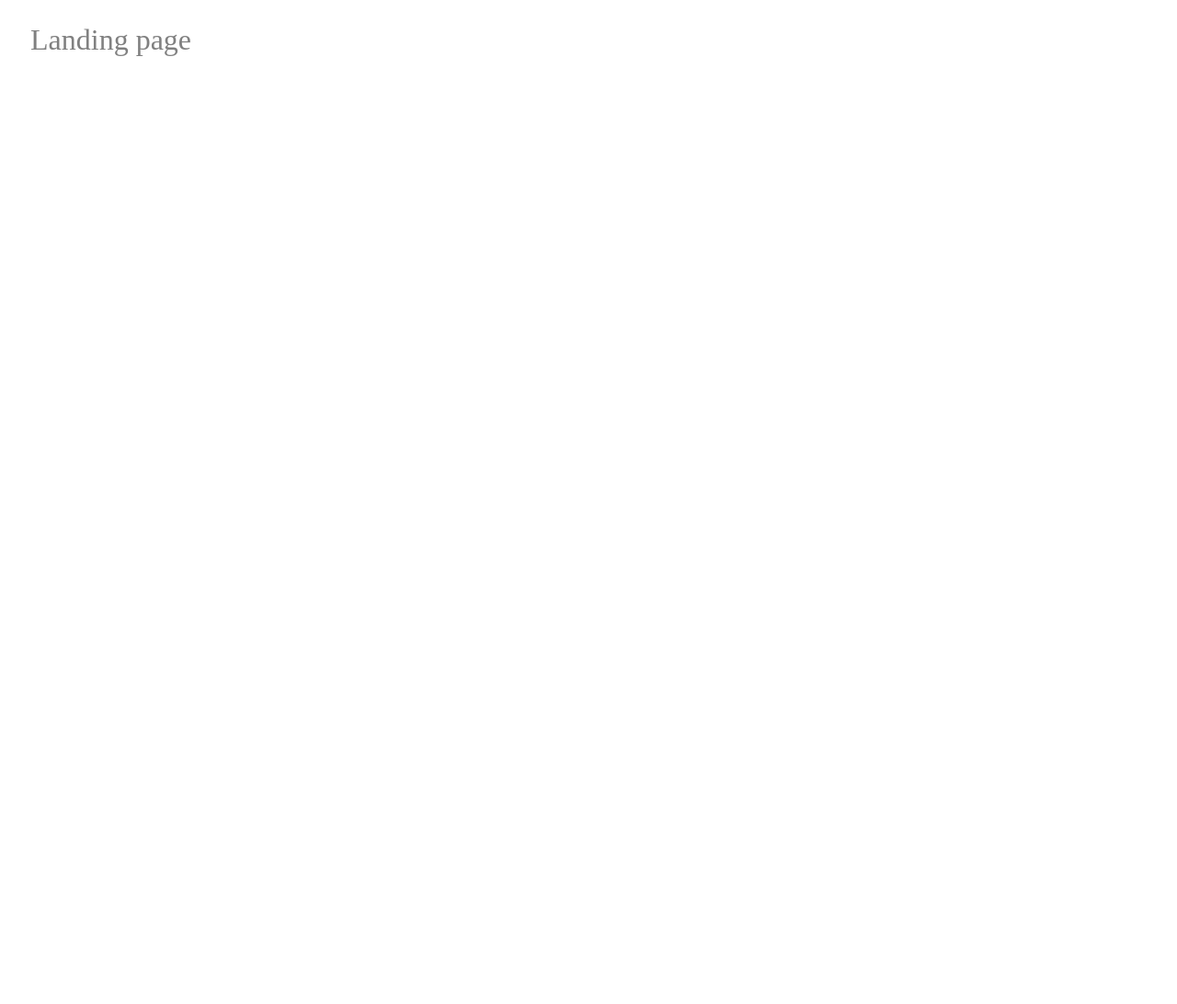
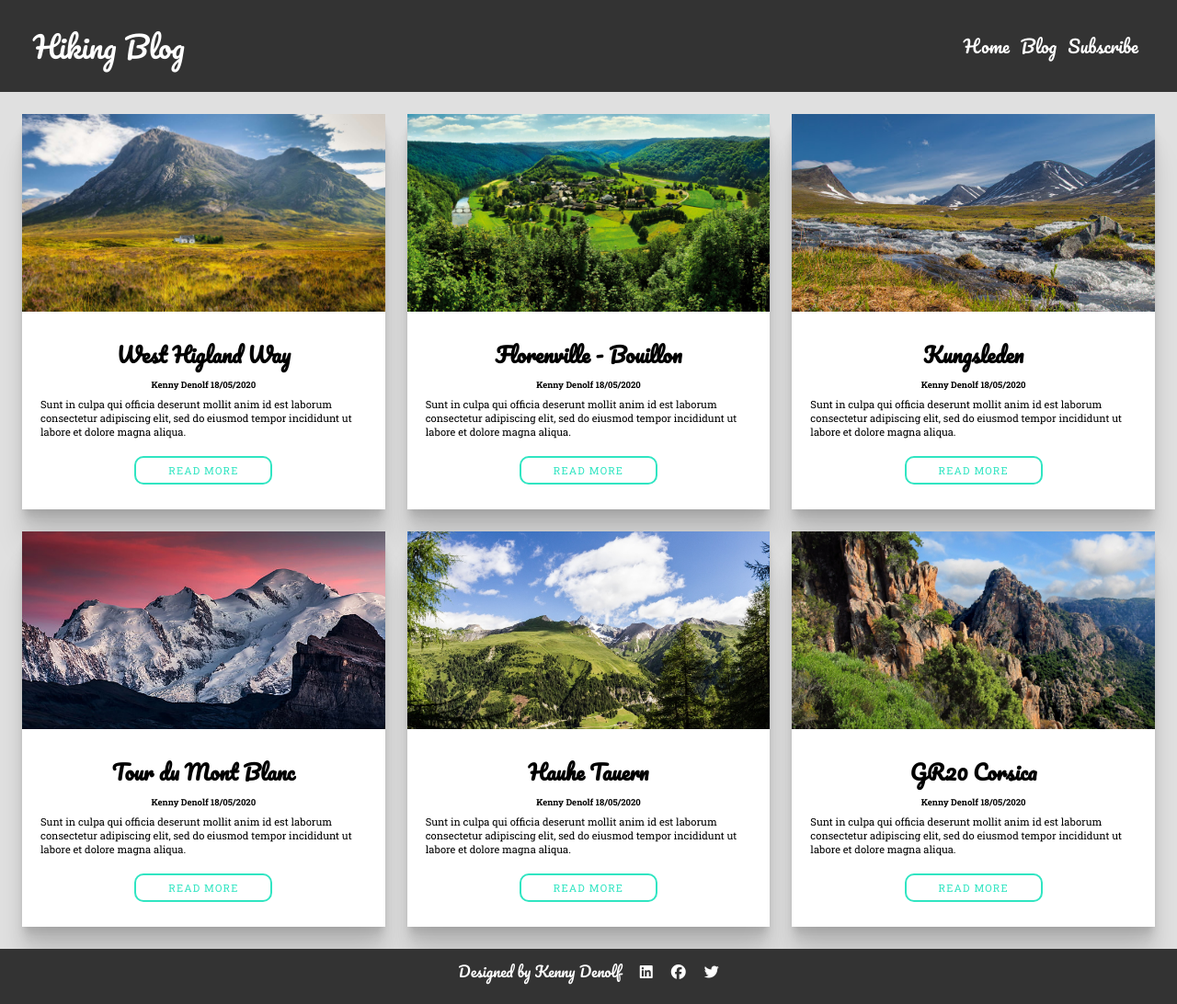
Before and after one commit to kennydenolf/personal-blog-website, a plain HTML site: page index.html in a window 1280 px wide. Shown: the whole page at 92% size. Before the commit the page ends 800 px from the top, so only its background shows below. Drawn offline with Linux system fonts and the light colour scheme.

Commit message:
V0.5 Homepage
Homepage

```diff
--- /dev/null
+++ b/css/button.css
@@ -0,0 +1,25 @@
+.read-more-btn{
+    display: inline-block;
+    cursor: pointer;
+    transition: all 0.2s;
+    background-color: transparent;
+    width: 150px;
+    padding: 6px;
+    margin-top: 12px;
+    border: 2px solid #30E5C2;
+    border-radius: 10px;
+    color: #30E5C2;
+    font-family: "Roboto Slab",serif;
+    font-size: 0.7em;
+    letter-spacing: 0.1em;
+    text-align: center;
+    text-transform: uppercase;
+    font-weight: 500;
+    transition: transform .5s;
+}
+
+.read-more-btn:hover{
+    background-color: #30E5C2;
+    color: #fff;
+    transform: scale(1.05);
+}
--- /dev/null
+++ b/css/card.css
@@ -0,0 +1,105 @@
+@import "button.css";
+
+.card {
+    display: flex;
+    flex-direction: column;
+    height: 430px;
+    justify-content: top;
+    align-items: center;
+    border-radius: 10px;
+    background-color: white;
+    box-shadow:
+    0 2.8px 2.2px rgba(0, 0, 0, 0.034),
+    0 6.7px 5.3px rgba(0, 0, 0, 0.048),
+    0 12.5px 10px rgba(0, 0, 0, 0.06),
+    0 22.3px 17.9px rgba(0, 0, 0, 0.072),
+    0 41.8px 33.4px rgba(0, 0, 0, 0.086);
+
+}
+
+#card-1 {
+    grid-area: card-1;
+}
+#card-2 {
+    grid-area: card-2;
+}
+#card-3 {
+    grid-area: card-3;
+}
+#card-4 {
+    grid-area: card-4;
+}
+#card-5 {
+    grid-area: card-5;
+}
+#card-6 {
+    grid-area: card-6;
+}
+
+.card-container {
+    display: flex;
+    justify-content: space-evenly;
+    flex-direction: column;
+    align-items: center;
+    width: 100%;
+    height: 50%;
+    background-color: white;
+    padding: 20px;
+
+}
+
+.card-image {
+    width: 100%;
+    height: 50%;
+
+    background-position: center;
+    background-size: cover;
+    background-repeat: no-repeat;
+
+}
+
+#image-card-1 {
+    background-image: url("../img/westhighlandway.jpg");
+}
+
+#image-card-2 {
+    background-image: url("../img/ardennen.jpg");
+}
+
+#image-card-3 {
+    background-image: url("../img/kungsleden.jpg");
+}
+
+#image-card-4 {
+    background-image: url("../img/montblanc.jpg");
+}
+
+#image-card-5 {
+    background-image: url("../img/tauern.jpg");
+}
+
+#image-card-6 {
+    background-image: url("../img/corsica.jpg");
+}
+
+.blog-post-title {
+    font-size: 1.4em;
+    font-family: 'Pacifico', cursive;
+    text-align: center;
+    transition: transform .2s;
+}
+
+.blog-post-title:hover {
+    color: #30e5c2;
+    transform: scale(1.05);
+}
+
+.blog-creation-info {
+    font-size: 0.6em;
+    font-family: 'Roboto Slab',serif;
+    text-align: center;
+}
+.blog-post-summary {
+    font-size: 0.7em;
+    font-family: 'Roboto Slab',serif;
+}
--- /dev/null
+++ b/css/footer.css
@@ -0,0 +1,26 @@
+footer {
+    grid-area: ft;
+    background-color:#333;
+    text-align:center;
+    font-family: 'Pacifico', cursive;
+    font-size: 1em;
+    color: #fff;
+    padding-top: 10px;
+
+}
+
+.designed-by{
+    display: flex;
+    flex-direction: row;
+    justify-content: center;
+    align-items: center;
+}
+
+.fab {
+    color: #fff;
+    margin-left: 20px;
+}
+
+.fab:hover {
+    color: #30e5c2;
+}
--- /dev/null
+++ b/css/index.css
@@ -0,0 +1,71 @@
+@import "style.css";
+@import "nav.css";
+@import "card.css";
+@import "footer.css";
+
+* {
+    margin:0;
+    padding:0;
+    box-sizing: border-box;
+}
+
+body {background-color: #E0E0E0;}
+
+.grid-container {
+    display: grid;
+    grid-template-columns: 1fr;
+    grid-template-rows: 100px auto 60px;
+    margin:0;
+    grid-template-areas:
+    "nav"
+    "posts"
+    "ft";
+}
+
+/* small Screens */
+.posts {
+    display: grid;
+    grid-template-columns: 1fr;
+    gap:12px;
+    margin:12px;
+    grid-template-areas:
+    "card-1"
+    "card-2"
+    "card-3"
+    "card-4"
+    "card-5"
+    "card-6"
+    ;
+
+}
+
+/* Medium Screens */
+@media (min-width: 600px) and (max-width:900px) {
+    .posts {
+        grid-template-columns: repeat(2, 1fr);
+        gap: 24px;
+        margin: 24px;
+        grid-template-areas:
+        "card-1 card-2"
+        "card-3 card-4"
+        "card-5 card-6"
+        ;
+    }
+}
+
+/* Large Screens */
+@media (min-width: 901px) {
+    .posts {
+        grid-template-columns: repeat(3, 1fr);
+        margin:24px;
+        gap: 24px;
+        grid-template-areas:
+        "card-1 card-2 card-3"
+        "card-4 card-5 card-6"
+        ;
+    }
+}
+
+.posts{
+    grid-area: posts;
+}
--- /dev/null
+++ b/css/nav.css
@@ -0,0 +1,109 @@
+/* small Screens */
+
+nav {
+    grid-area: nav;
+    background-color:#333;
+    display: flex;
+    flex-flow: row wrap;
+    width: 100%;
+    height: 100px;
+    padding-left: 36px;
+    padding-right: 36px;
+    position: fixed;
+}
+
+.nav-box-title {
+    display: flex;
+    flex-flow: row wrap;
+    width: 100%;
+    justify-content: center;
+    align-items: center;
+}
+
+.nav-title {
+    font-family: 'Pacifico', cursive;
+    font-size: 2em;
+    color: #fff;
+    text-decoration: none;
+}
+
+.nav-title:hover {
+    color: #30e5c2;
+}
+
+.nav-box-pages{
+    display: flex;
+    flex-flow: row wrap;
+    width: 100%;
+    justify-content: space-evenly;
+    align-items: top;
+}
+
+nav ul {
+    list-style-type: none;
+    text-align: top;
+
+}
+
+.nav-page-link {
+    list-style-type: none;
+    color: #fff;
+    text-decoration: none;
+    margin: 6px;
+    font-family: 'Pacifico', cursive;
+    font-size: 1.2em;
+}
+
+.nav-page-link:hover {
+    color: #30e5c2;
+}
+
+/* Medium Screens */
+@media (min-width: 600px) and (max-width:900px) {
+
+    nav {
+        height: 100px;
+    }
+
+    .nav-box-title {
+        width: 40%;
+        justify-content: flex-start;
+        align-items: center;
+    }
+
+    .nav-title {
+        text-align: center;
+    }
+
+    .nav-box-pages{
+        width: 60%;
+        justify-content: flex-end;
+        align-items: center;
+    }
+
+}
+
+
+/* Large Screens */
+@media (min-width: 901px) {
+    nav {
+        height: 100px;
+    }
+
+    .nav-box-title {
+        width: 40%;
+        justify-content: flex-start;
+        align-items: center;
+    }
+
+    .nav-title {
+        text-align: center;
+    }
+
+    .nav-box-pages{
+        width: 60%;
+        justify-content: flex-end;
+        align-items: center;
+    }
+
+}
--- a/index.html
+++ b/index.html
@@ -1,18 +1,114 @@
 <!DOCTYPE html>
 <html>
-
 <head>
     <meta charset="UTF-8">
-    <link rel="stylesheet" type="text/css" href="styles.css" />
-    <title>My Personal Blog</title>
-    <meta name="personal-blog" content="Example" />
-    <style>
-
-    </style>
+    <meta name="viewport" content="width=device-width, initial-scale=1.0">
+    <link rel="stylesheet" href="css/index.css" type="text/css">
+    <script src="https://kit.fontawesome.com/c29fad4aad.js" crossorigin="anonymous"></script>
+    <link href="https://fonts.googleapis.com/css2?family=Pacifico&family=Roboto+Slab:wght@400;700&family=Roboto:ital,wght@0,300;0,400;0,700;1,300;1,400&display=swap" rel="stylesheet">
+    <title>Hiking blog</title>
 </head>
 
 <body>
-<p>Landing page</p>
+    <div class="grid-container">
+        <nav>
+            <div class="nav-box-title">
+                <a class="nav-title" href="index.html">Hiking Blog</a>
+            </div>
+            <ul class="nav-box-pages">
+                <li class="nav-page">
+                    <a class="nav-page-link" href="index.html">Home</a>
+                </li>
+                <li class="nav-page">
+                    <a class="nav-page-link" href="blog_posts/blog_post.html">Blog</a>
+                </li>
+                <li class="nav-page">
+                    <a class="nav-page-link" href="subscribe/subscribe.html">Subscribe</a>
+                </li>
+            </ul>
+        </nav>
+
+        <div class="posts">
+
+            <div class="card" id="card-1">
+                <div class="card-image" id="image-card-1"></div>
+                <div class="card-container">
+                    <h3 class="blog-post-title">West Higland Way</h3>
+                    <h4 class="blog-creation-info">Kenny Denolf 18/05/2020</h4>
+                    <p class="blog-post-summary"> Sunt in culpa qui officia deserunt mollit anim id est laborum consectetur adipiscing elit,
+                        sed do eiusmod tempor incididunt ut labore et dolore magna aliqua.</p>
+                     <button class="read-more-btn">READ MORE</button>
+                </div>
+            </div>
+
+            <div class="card" id="card-2">
+                <div class="card-image" id="image-card-2"></div>
+                <div class="card-container">
+                    <h3 class="blog-post-title">Florenville - Bouillon</h3>
+                    <h4 class="blog-creation-info">Kenny Denolf 18/05/2020</h4>
+                    <p class="blog-post-summary"> Sunt in culpa qui officia deserunt mollit anim id est laborum consectetur adipiscing elit,
+                        sed do eiusmod tempor incididunt ut labore et dolore magna aliqua.</p>
+                     <button class="read-more-btn">READ MORE</button>
+                </div>
+            </div>
+
+            <div class="card" id="card-3">
+                <div class="card-image" id="image-card-3"></div>
+                <div class="card-container">
+                    <h3 class="blog-post-title">Kungsleden</h3>
+                    <h4 class="blog-creation-info">Kenny Denolf 18/05/2020</h4>
+                    <p class="blog-post-summary"> Sunt in culpa qui officia deserunt mollit anim id est laborum consectetur adipiscing elit,
+                        sed do eiusmod tempor incididunt ut labore et dolore magna aliqua.</p>
+                     <button class="read-more-btn">READ MORE</button>
+                </div>
+            </div>
+
+            <div class="card" id="card-4">
+                <div class="card-image" id="image-card-4"></div>
+                <div class="card-container">
+                    <h3 class="blog-post-title">Tour du Mont Blanc</h3>
+                    <h4 class="blog-creation-info">Kenny Denolf 18/05/2020</h4>
+                    <p class="blog-post-summary"> Sunt in culpa qui officia deserunt mollit anim id est laborum consectetur adipiscing elit,
+                        sed do eiusmod tempor incididunt ut labore et dolore magna aliqua.</p>
+                     <button class="read-more-btn">READ MORE</button>
+                </div>
+            </div>
+
+            <div class="card" id="card-5">
+                <div class="card-image" id="image-card-5"></div>
+                <div class="card-container">
+                    <h3 class="blog-post-title">Hauhe Tauern</h3>
+                    <h4 class="blog-creation-info">Kenny Denolf 18/05/2020</h4>
+                    <p class="blog-post-summary"> Sunt in culpa qui officia deserunt mollit anim id est laborum consectetur adipiscing elit,
+                        sed do eiusmod tempor incididunt ut labore et dolore magna aliqua.</p>
+                     <button class="read-more-btn">READ MORE</button>
+                </div>
+            </div>
+
+            <div class="card" id="card-6">
+                <div class="card-image" id="image-card-6"></div>
+                <div class="card-container">
+                    <h3 class="blog-post-title">GR20 Corsica</h3>
+                    <h4 class="blog-creation-info">Kenny Denolf 18/05/2020</h4>
+                    <p class="blog-post-summary"> Sunt in culpa qui officia deserunt mollit anim id est laborum consectetur adipiscing elit,
+                        sed do eiusmod tempor incididunt ut labore et dolore magna aliqua.</p>
+                     <button class="read-more-btn">READ MORE</button>
+                </div>
+            </div>
+
+        </div>
+
+        <footer>
+            <div class="designed-by">
+                <p>Designed by Kenny Denolf</p>
+                <a href="https://www.linkedin.com/"><i class="fab fa-linkedin"></i></a>
+                <a href="https://www.facebook.com/"><i class="fab fa-facebook"></i></a>
+                <a href="https://www.twitter.com/"><i class="fab fa-twitter"></i></a>
+            </div>
+        </footer>
+
+    </div>
+
 </body>
 
 </html>
--- a/styles.css
+++ /dev/null
@@ -1,14 +0,0 @@
-p {
-    color: gray;
-    font-size: 2em;
-    margin: 25px;
-}
-
-
-h1 {
-    color: black;
-}
-
-h2 {
-    color: black;
-}
```
Also changed, not shown: blog-posts/blog-post-1.html (added), css/style.css (added), img/ardennen.jpg (added), img/corsica.jpg (added), img/kungsleden.jpg (added), img/montblanc.jpg (added), img/tauern.jpg (added), img/westhighlandway.jpg (added), 1 other file.
